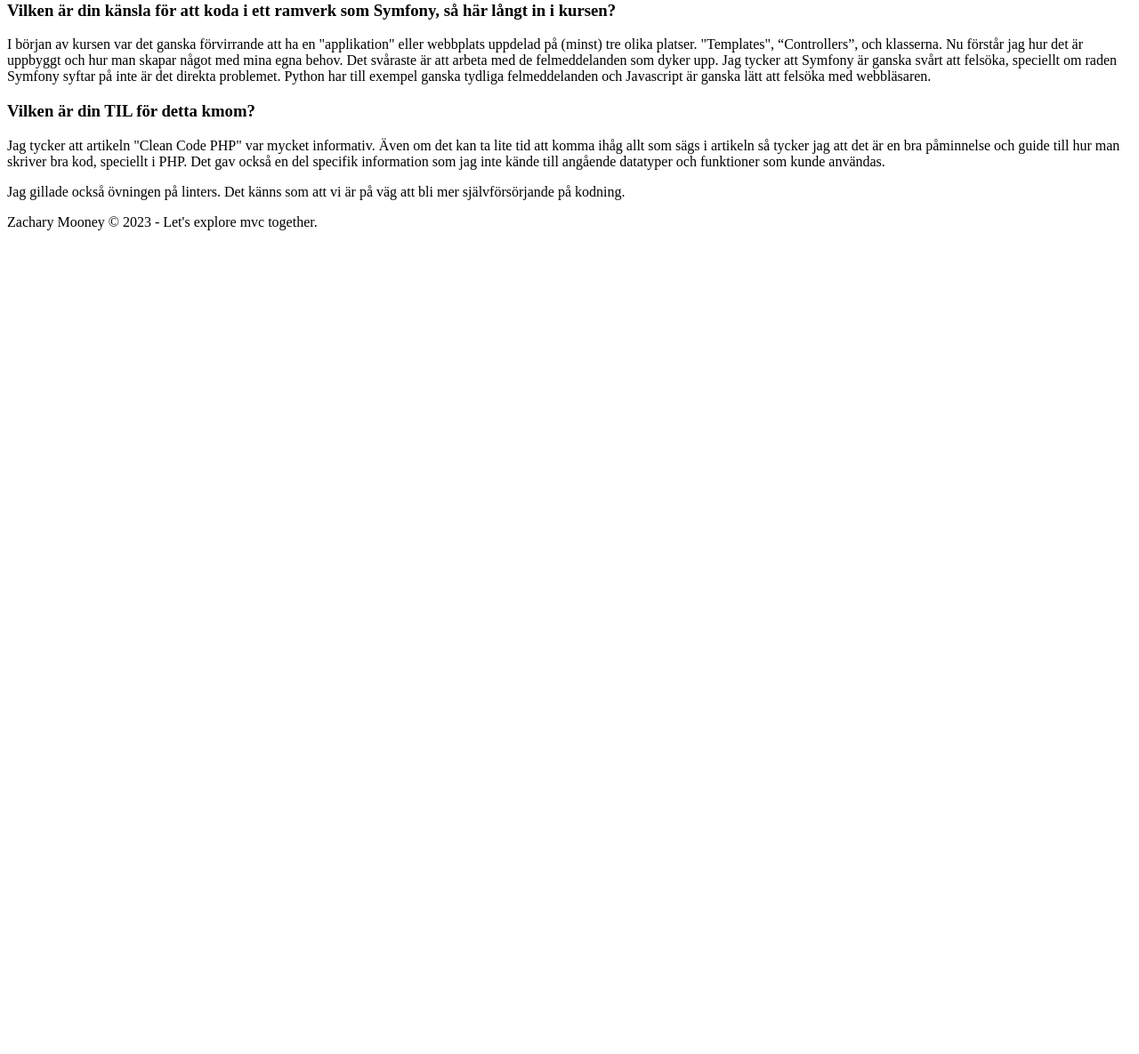
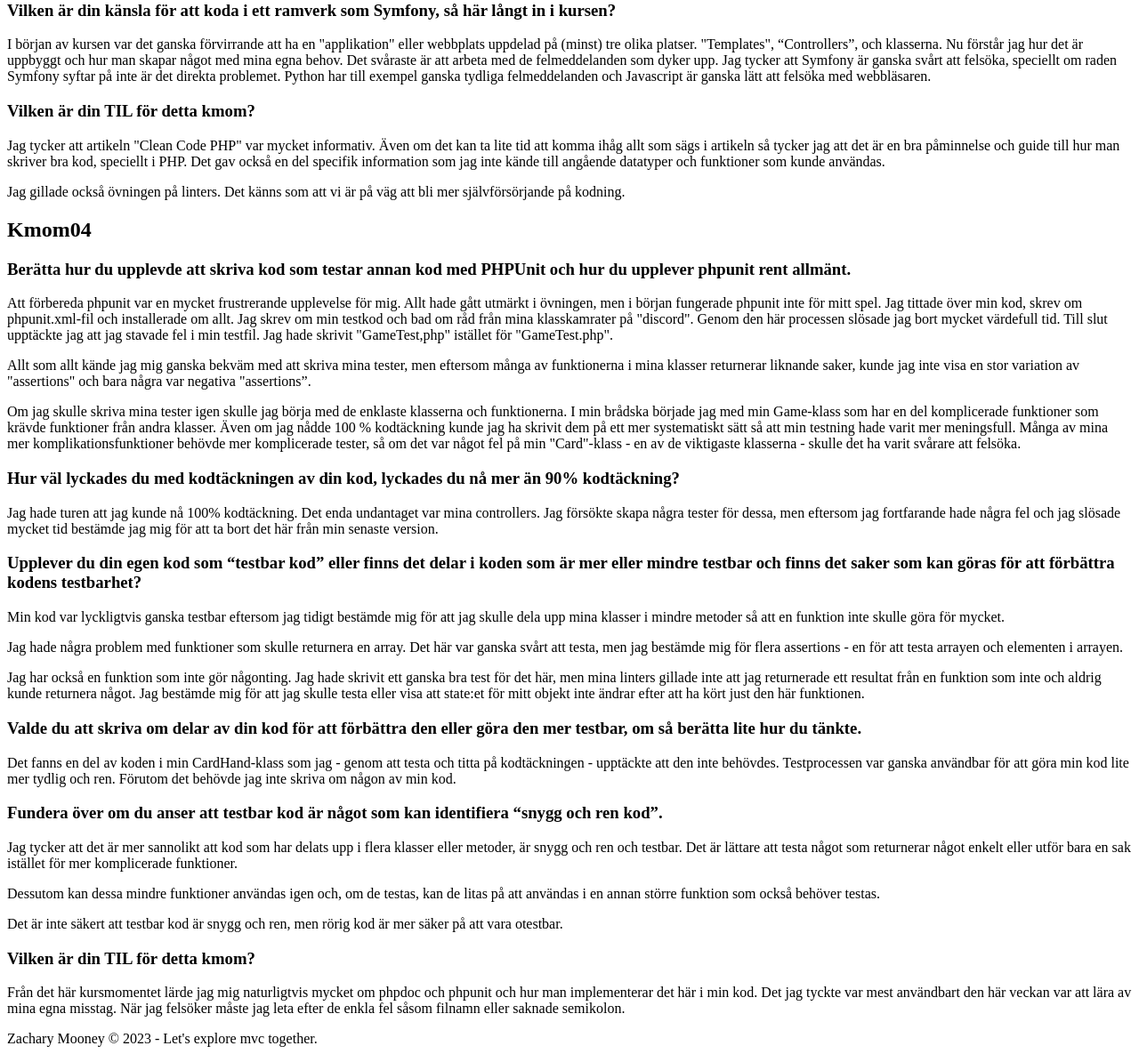
Before and after one commit to Mooney91/mvc-report, a Symfony app: template templates/report.html.twig in a window 1280 px wide. Shown: the part 2529-3714 px from the top of the page at 89% size. Before the commit the page ends 2788 px from the top, so only its background shows below. Run offline with Twig, Linux system fonts and the light colour scheme; the template is opened without the code that fills it, so the values that code supplies are empty; some libraries are stand-ins or nearby versions.

Commit message:
Add report for kmom04

```diff
--- a/templates/report.html.twig
+++ b/templates/report.html.twig
@@ -85,4 +85,36 @@
     <p>Jag gillade också övningen på linters. Det känns som att vi är på väg att bli mer självförsörjande på kodning.</p>
 
     </section>
+
+    <section>
+
+    <h2 id="kmom04">Kmom04</h2>
+
+    <h3>Berätta hur du upplevde att skriva kod som testar annan kod med PHPUnit och hur du upplever phpunit rent allmänt.</h3>
+    <p>Att förbereda phpunit var en mycket frustrerande upplevelse för mig. Allt hade gått utmärkt i övningen, men i början fungerade phpunit  inte för mitt spel. Jag tittade över min kod, skrev om phpunit.xml-fil och installerade om allt. Jag skrev om min testkod och bad om råd från mina klasskamrater på "discord". Genom den här processen slösade jag bort mycket värdefull tid. Till slut upptäckte jag att jag stavade fel i min testfil. Jag hade skrivit "GameTest,php" istället för "GameTest.php".</p>
+    <p>Allt som allt kände jag mig ganska bekväm med att skriva mina tester, men eftersom många av funktionerna i mina klasser returnerar liknande saker, kunde jag inte visa en stor variation av "assertions" och bara några var negativa "assertions”.</p>
+    <p>Om jag skulle skriva mina tester igen skulle jag börja med de enklaste klasserna och funktionerna. I min brådska började jag med min Game-klass som har en del komplicerade funktioner som krävde funktioner från andra klasser. Även om jag nådde 100 % kodtäckning kunde jag ha skrivit dem på ett mer systematiskt sätt så att min testning hade varit mer meningsfull. Många av mina mer komplikationsfunktioner behövde mer komplicerade tester, så om det var något fel på min "Card"-klass - en av de viktigaste klasserna - skulle det ha varit svårare att felsöka.</p>
+
+    <h3>Hur väl lyckades du med kodtäckningen av din kod, lyckades du nå mer än 90% kodtäckning?</h3>
+    <p>Jag hade turen att jag kunde nå 100% kodtäckning. Det enda undantaget var mina controllers. Jag försökte skapa några tester för dessa, men eftersom jag fortfarande hade några fel och jag slösade mycket tid bestämde jag mig för att ta bort det här från min senaste version.</p>
+
+    <h3>Upplever du din egen kod som “testbar kod” eller finns det delar i koden som är mer eller mindre testbar och finns det saker som kan göras för att förbättra kodens testbarhet? </h3>
+    <p>Min kod var lyckligtvis ganska testbar eftersom jag tidigt bestämde mig för att jag skulle dela upp mina klasser i mindre metoder så att en funktion inte skulle göra för mycket.</p>
+    <p>Jag hade några problem med funktioner som skulle returnera en array. Det här var ganska svårt att testa, men jag bestämde mig för flera assertions - en för att testa arrayen och elementen i arrayen.</p>
+    <p>Jag har också en funktion som inte gör någonting. Jag hade skrivit ett ganska bra test för det här, men mina linters gillade inte att jag returnerade ett resultat från en funktion som inte och aldrig kunde returnera något. Jag bestämde mig för att jag skulle testa eller visa att state:et för mitt objekt inte ändrar efter att ha kört just den här funktionen.</p>
+
+    <h3>Valde du att skriva om delar av din kod för att förbättra den eller göra den mer testbar, om så berätta lite hur du tänkte.</h3>
+    <p>Det fanns en del av koden i min CardHand-klass som jag - genom att testa och titta på kodtäckningen - upptäckte att den inte behövdes. Testprocessen var ganska användbar för att göra min kod lite mer tydlig och ren. Förutom det behövde jag inte skriva om någon av min kod.</p>
+
+    <h3>Fundera över om du anser att testbar kod är något som kan identifiera “snygg och ren kod”. </h3>
+    <p>Jag tycker att det är mer sannolikt att kod som har delats upp i flera klasser eller metoder, är snygg och ren och testbar. Det är lättare att testa något som returnerar något enkelt eller utför bara en sak istället för mer komplicerade funktioner.</p>
+    <p>Dessutom kan dessa mindre funktioner användas igen och, om de testas, kan de litas på att användas i en annan större funktion som också behöver testas.</p>
+    <p>Det är inte säkert att testbar kod är snygg och ren, men rörig kod är mer säker på att vara otestbar.</p>
+
+    <h3>Vilken är din TIL för detta kmom? </h3>
+    <p>Från det här kursmomentet lärde jag mig naturligtvis mycket om phpdoc och phpunit och hur man implementerar det här i min kod. Det jag tyckte var mest användbart den här veckan var att lära av mina egna misstag. När jag felsöker måste jag leta efter de enkla fel såsom filnamn eller saknade semikolon.</p>
+
+    </section>
+
+
 {% endblock %}
```
